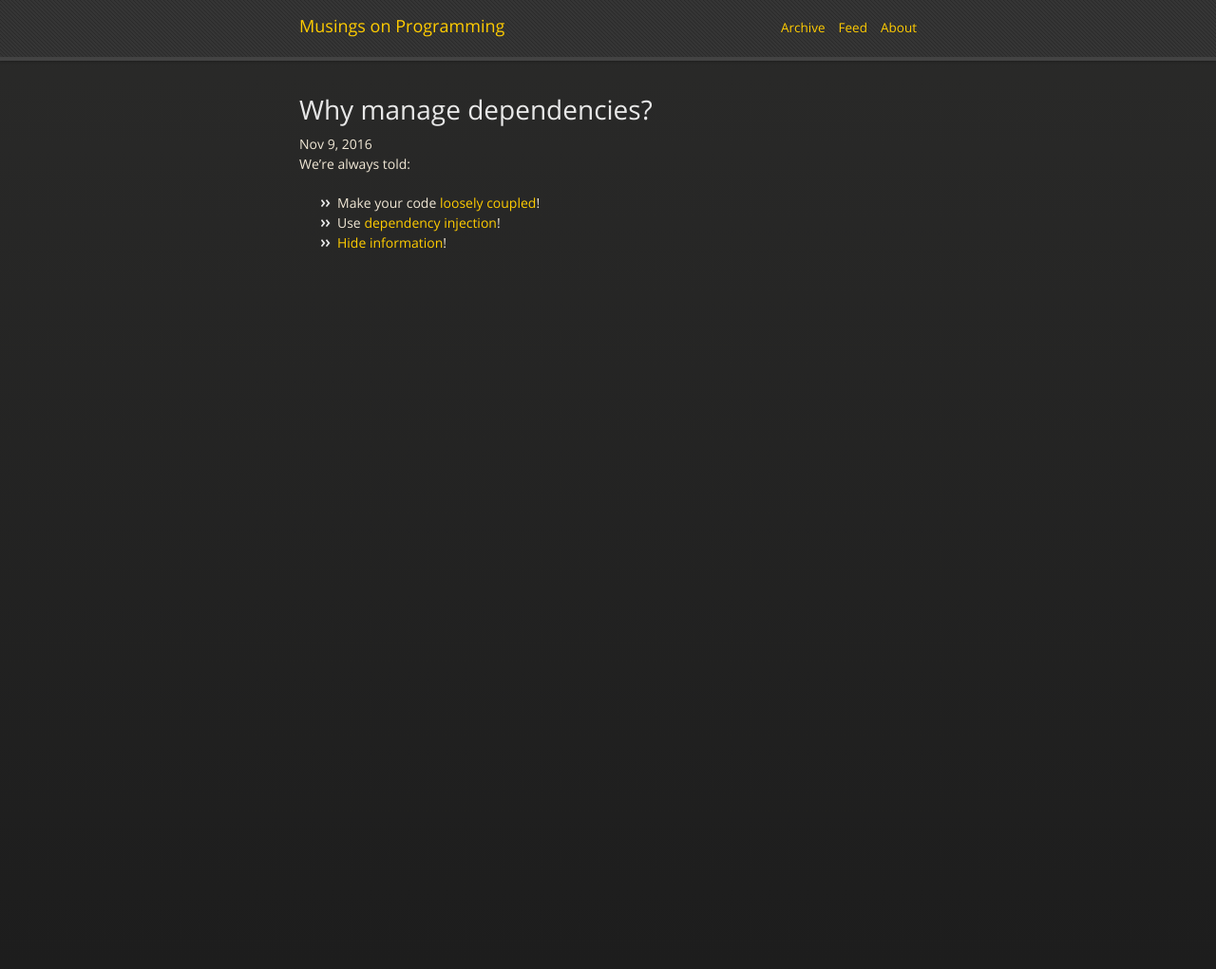
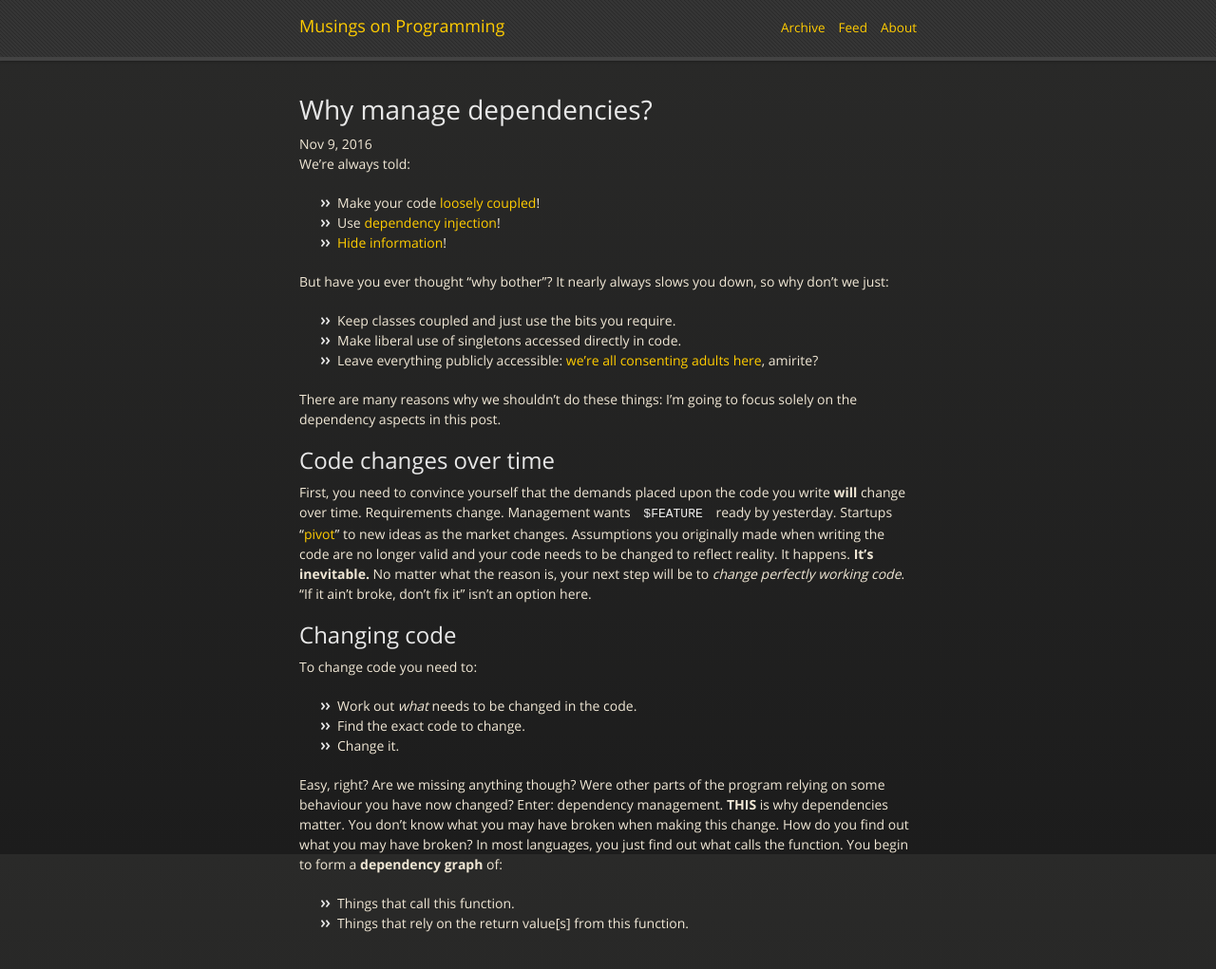
Before and after one commit to kegsay/blog, a Jekyll site: the page built from _posts/2016-11-09-Why-manage-dependencies.md, in a window 1280 px wide and 1093 px high. Shown: the top 1021 px of the window at 95% size. Built offline with Jekyll 4.4.1, drawn with Linux system fonts in a browser that asks for light colours; nearby versions of some CDN libraries.

Commit message:
Update 2016-11-09-Why-manage-dependencies.md

```diff
--- a/_posts/2016-11-09-Why-manage-dependencies.md
+++ b/_posts/2016-11-09-Why-manage-dependencies.md
@@ -9,3 +9,26 @@
  - Make your code [loosely coupled](https://en.wikipedia.org/wiki/Loose_coupling)!
  - Use [dependency injection](https://en.wikipedia.org/wiki/Dependency_injection)!
  - [Hide information](https://en.wikipedia.org/wiki/Information_hiding)!
+
+But have you ever thought "why bother"? It nearly always slows you down, so why don't we just:
+ - Keep classes coupled and just use the bits you require.
+ - Make liberal use of singletons accessed directly in code.
+ - Leave everything publicly accessible: [we're all consenting adults here](https://www.python.org/), amirite?
+
+
+There are many reasons why we shouldn't do these things: I'm going to focus solely on the dependency aspects in this post.
+
+## Code changes over time
+
+First, you need to convince yourself that the demands placed upon the code you write **will** change over time. Requirements change. Management wants `$FEATURE` ready by yesterday. Startups "[pivot](https://en.wikipedia.org/wiki/Corporate_jargon)" to new ideas as the market changes. Assumptions you originally made when writing the code are no longer valid and your code needs to be changed to reflect reality. It happens. **It's inevitable.** No matter what the reason is, your next step will be to *change perfectly working code*. "If it ain't broke, don't fix it" isn't an option here.
+
+## Changing code
+
+To change code you need to:
+ - Work out *what* needs to be changed in the code.
+ - Find the exact code to change.
+ - Change it.
+
+Easy, right? Are we missing anything though? Were other parts of the program relying on some behaviour you have now changed? Enter: dependency management. **THIS** is why dependencies matter. You don't know what you may have broken when making this change. How do you find out what you may have broken? In most languages, you just find out what calls the function. You begin to form a **dependency graph** of:
+ - Things that call this function.
+ - Things that rely on the return value[s] from this function.
```
